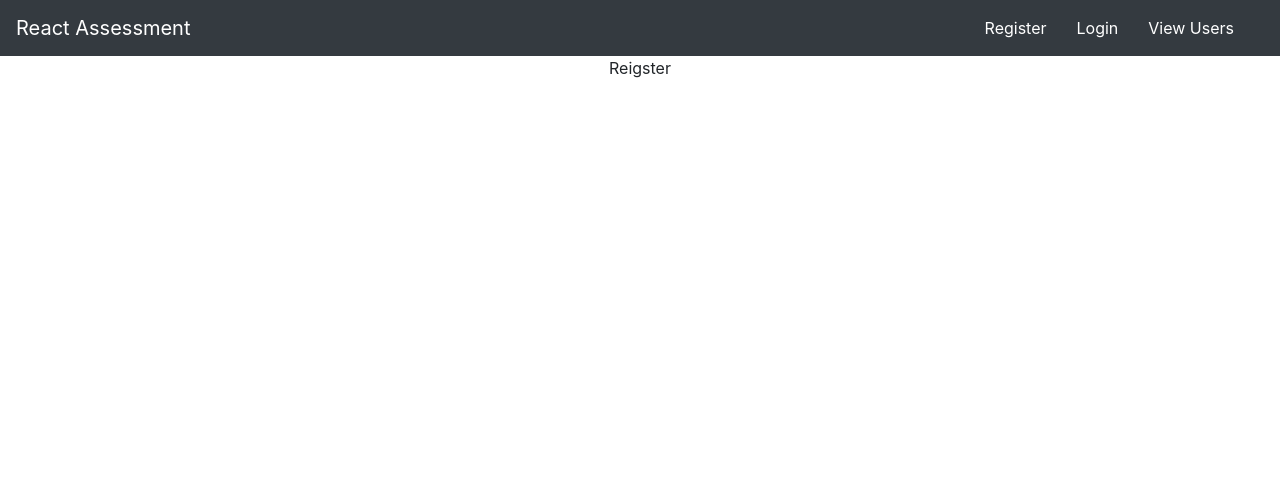
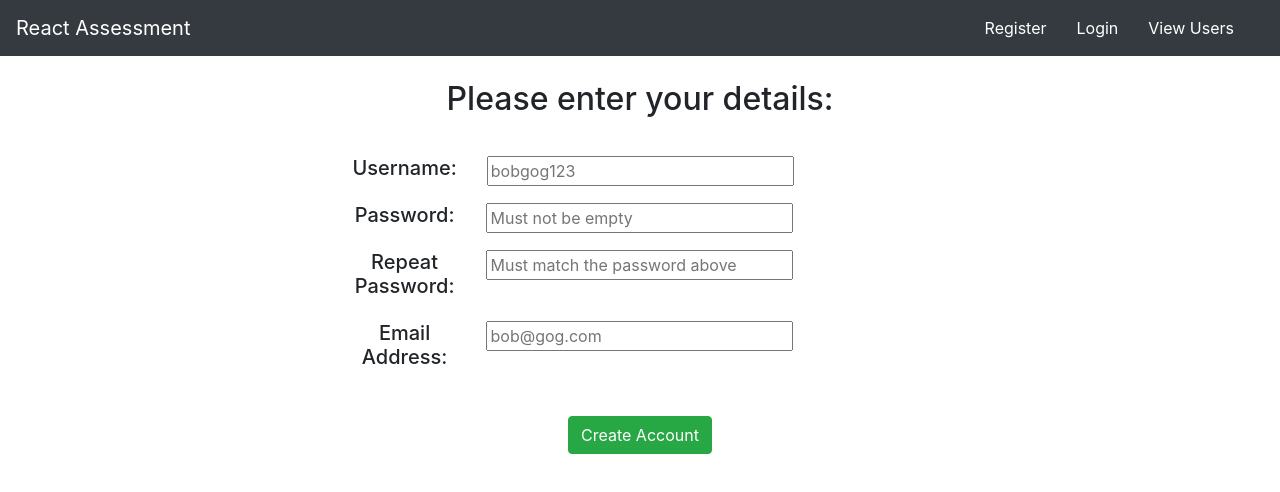
Before and after one commit to hbuck95/react-assessment, a React (Create React App) app: page /register in a window 1280 px wide. Shown: the top 492 px of the page. Built offline with nearby package versions, Linux system fonts and the light colour scheme.

Commit message:
Added RegisterForm component

```diff
--- a/package.json
+++ b/package.json
@@ -3,6 +3,7 @@
   "version": "0.1.0",
   "private": true,
   "dependencies": {
+    "axios": "^0.19.0",
     "bootstrap": "^4.3.1",
     "react": "^16.8.6",
     "react-bootstrap": "^1.0.0-beta.10",
--- a/src/App.css
+++ b/src/App.css
@@ -31,6 +31,14 @@
    color: rgb(81, 169, 252)
 }
 
+.formHead {
+  padding-bottom: 30px;
+}
+
+.formField {
+  padding-bottom: 15px;
+}
+
 @keyframes App-logo-spin {
   from {
     transform: rotate(0deg);
--- /dev/null
+++ b/src/components/RegisterForm.js
@@ -0,0 +1,132 @@
+import React, { Component } from 'react';
+import axios from 'axios';
+
+import {
+    Button,
+    Container,
+    Row,
+    Col
+} from 'reactstrap';
+
+import 'bootstrap/dist/css/bootstrap.css'
+
+export default class Registerform extends Component {
+    constructor() {
+        super();
+        this.state = {
+            registrationSuccess: undefined,
+            errors: null
+        };
+    }
+
+    handleSubmit = (e) => {
+        e.preventDefault();
+
+        const userDetails = {
+            username: e.target[0].value,
+            password: e.target[1].value,
+            password2: e.target[2].value,
+            email: e.target[3].value
+        };
+
+        const headers = {
+            'Content-Type': 'application/json'
+        };
+
+        console.log("Body: " + JSON.stringify(userDetails));
+        axios.post("http://localhost:5000/user/createUser", userDetails, {
+            headers: headers
+        })
+            .then(response => {
+                console.log(response.data);
+                let data = response.data;
+                if (data._id === undefined) {
+                    window.alert("There were errors when creating your account.");
+                    this.setState({ errors: data });
+                } else {
+                    window.alert("Account created successfully!");
+                    document.getElementById("registerForm").reset();
+                    this.setState({ errors: null });
+                }
+            })
+            .catch(err => {
+                console.log(err);
+                this.setState({ success: false });
+            });
+    }
+
+    render() {
+        return (
+            <div id="register">
+                <Container>
+                    <br />
+                    <form id="registerForm" onSubmit={this.handleSubmit}>
+                        <Row>
+                            <Col />
+                            <Col />
+                            <Col />
+                            <Col className="formHead" xs="auto"><h2>Please enter your details:</h2></Col>
+                            <Col />
+                            <Col />
+                            <Col />
+                        </Row>
+                        <Row>
+                            <Col />
+                            <Col />
+                            <Col><h5 className="formField">Username:</h5></Col>
+                            <Col><input id="usernameInput" size="25" type="text" placeholder="bobgog123"></input></Col>
+                            <Col />
+                            <Col />
+                            <Col />
+                        </Row>
+                        <Row>
+                            <Col />
+                            <Col />
+                            <Col><h5 className="formField">Password:</h5></Col>
+                            <Col><input id="passwordInputA" size="25" type="password" placeholder="Must not be empty"></input></Col>
+                            <Col />
+                            <Col />
+                            <Col />
+                        </Row>
+                        <Row>
+                            <Col />
+                            <Col />
+                            <Col><h5 className="formField">Repeat Password:</h5></Col>
+                            <Col><input id="passwordInputB" size="25" type="password" placeholder="Must match the password above"></input></Col>
+                            <Col />
+                            <Col />
+                            <Col />
+                        </Row>
+                        <Row>
+                            <Col />
+                            <Col />
+                            <Col><h5 className="formField">Email Address:</h5></Col>
+                            <Col><input id="emailInput" size="25" type="email" placeholder="bob@gog.com"></input></Col>
+                            <Col />
+                            <Col />
+                            <Col />
+                        </Row>
+                        <br />
+                        <Row>
+                            <Col />
+                            <Col />
+                            <Col><Button id="userSubmit" color="success">Create Account</Button></Col>
+                            <Col />
+                            <Col />
+                        </Row>
+                        <br />
+                        <Row>
+                            <Col />
+                            <Col />
+                            <Col />
+                            <Col className="errorField"><h5>{this.state.errors === null ? "" : JSON.stringify(this.state.errors)}</h5></Col>
+                            <Col />
+                            <Col />
+                            <Col />
+                        </Row>
+                    </form>
+                </Container>
+            </div>
+        );
+    }
+}
--- a/src/components/RouterHome.js
+++ b/src/components/RouterHome.js
@@ -2,6 +2,7 @@ import React, { Component } from 'react';
 import { BrowserRouter as Router, Route } from "react-router-dom";
 
 import NavigationBar from './NavigationBar';
+import RegisterForm from './RegisterForm';
 
 export default class RouterHome extends Component {
     constructor(props) {
@@ -19,7 +20,7 @@ export default class RouterHome extends Component {
                     <NavigationBar/>
                     <Route exact path="/" render={() => <div><br/><p>Please register or login to your account.</p></div>} />
                     <Route path="/login" render={() => <p>Login</p>} />
-                    <Route path="/register" render={() => <p>Reigster</p>} />
+                    <Route path="/register" render={() => <RegisterForm/>} />
                     <Route path="/viewUsers" render={() => <p>View Users</p>} />
                 </Router>
             </div>
```
Also changed, not shown: 1 other file (tests, documents, lock files or other folders).
